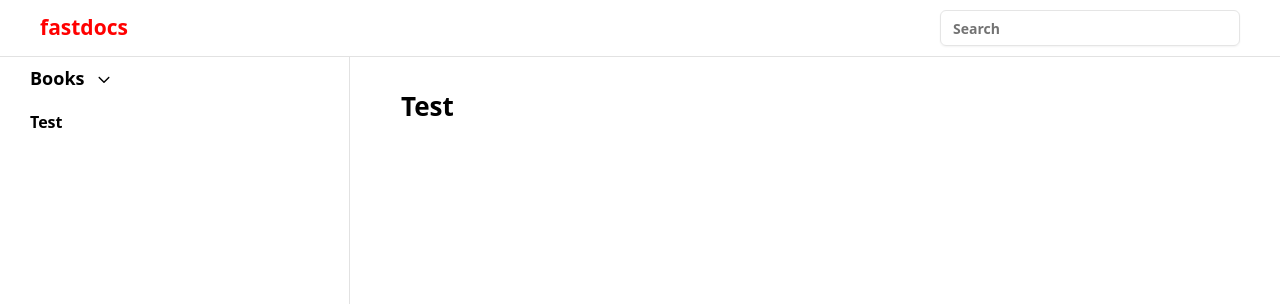
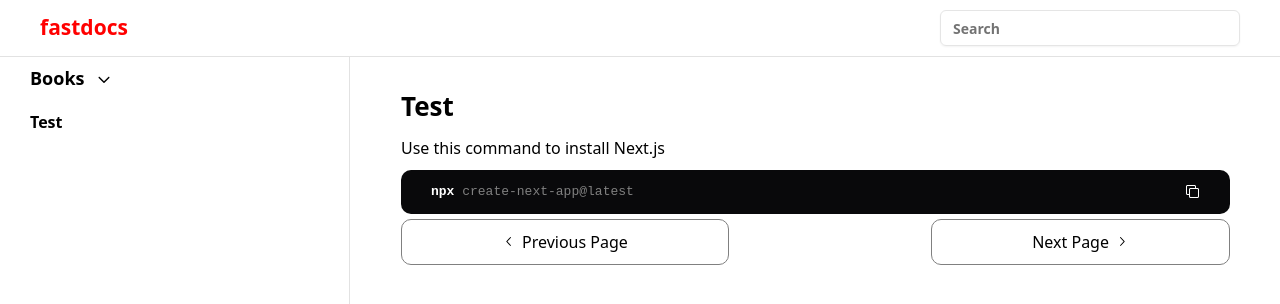
Before and after one commit to NikolajRask/fastdocs, a Next.js app: page / in a window 1280 px wide. Shown: the top 304 px of the page. Built offline with nearby package versions, Linux system fonts and the light colour scheme.

Commit message:
Added text component

```diff
--- a/src/app/page.tsx
+++ b/src/app/page.tsx
@@ -24,7 +24,7 @@ export default function Home() {
               <p>2</p>
           </Page>
           <Page
-            title={"Installation"}
+            title={"Installation2"}
           >
               <p>2</p>
           </Page>
--- a/src/docs/context/context.tsx
+++ b/src/docs/context/context.tsx
@@ -32,6 +32,8 @@ export const DocsProvider: React.FC<DocsProviderProps> = ({ children }) => {
     titles: string[]
   }[]>([])
   const [currentPage, setCurrentPage] = useState<string>(useSettings("defaultPage"))
+
+
 
   const addTitle = (title: string) => {
     setTitles((prev) => {
--- a/src/docs/pages/Installation.tsx
+++ b/src/docs/pages/Installation.tsx
@@ -1,10 +1,21 @@
 import React from 'react'
 import Title from '../ui/components/core/Title/Title'
+import Navigator from '../ui/components/core/Navigator/Navigator'
+import CommandPrompt from '../ui/components/core/CommandPrompt/CommandPrompt'
+import Text from '../ui/components/core/Text/Text'
 
 const Installation = () => {
   return (
     <div>
         <Title>Test</Title>
+        <Text>
+
+          Use this command to install Next.js
+        </Text>
+        <CommandPrompt
+          content="npx create-next-app@latest"
+        />
+        <Navigator/>
     </div>
   )
 }
--- a/src/docs/ui/components/Sidebar/Sidebar.tsx
+++ b/src/docs/ui/components/Sidebar/Sidebar.tsx
@@ -19,8 +19,8 @@ const Sidebar = ({
 }: SidebarProps) => {
   return (
     <div className={styles.sideBar}>
-      {sections?.map(section => {
-        return <SidebarSection name={section.name}>
+      {sections?.map((section, index) => {
+        return <SidebarSection key={index} name={section.name}>
           {
             section.titles.map((title, index) => {
               return (
--- /dev/null
+++ b/src/docs/ui/components/core/CommandPrompt/CommandPrompt.tsx
@@ -0,0 +1,37 @@
+import React from 'react'
+import styles from './commandprompt.module.scss'
+import { CopyIcon } from '@radix-ui/react-icons'
+
+interface CommandPromptProps {
+    content: string
+}
+
+const CommandPrompt = ({
+    content
+}: CommandPromptProps) => {
+
+    const copyText = async (text: string) => {
+        try {
+          await navigator.clipboard.writeText(text);
+        } catch (err) {
+          console.error("Failed to copy text: ", err);
+        }
+      };
+
+  return (
+    <div className={styles.commandprompt}>
+        <div>
+            <span className={styles.white}>{content.split(" ")[0]}</span>
+            <span className={styles.gray}>{content.replace(content.split(" ")[0]," ")}</span>
+        </div>
+        <CopyIcon
+            onClick={() => {
+                copyText(content)
+            }}
+            className={styles.copy}
+        />
+    </div>
+  )
+}
+
+export default CommandPrompt
--- /dev/null
+++ b/src/docs/ui/components/core/CommandPrompt/commandprompt.module.scss
@@ -0,0 +1,25 @@
+.commandprompt {
+    padding-block: 12px;
+    padding-inline: 30px;
+    border-radius: 10px;
+    background: rgb(9, 9, 11);
+    font-family: monospace;
+    display: flex;
+    align-items: center;
+    justify-content: space-between;
+    margin-block: 5px;
+
+    .white {
+        color: white;
+        font-weight: 600;
+    }
+
+    .gray {
+        color: gray;
+    }
+
+    .copy {
+        color: white;
+        cursor: pointer;
+    }
+}
--- /dev/null
+++ b/src/docs/ui/components/core/Navigator/Navigator.tsx
@@ -0,0 +1,20 @@
+import React from 'react'
+import styles from './navigator.module.scss'
+import { ChevronLeftIcon, ChevronRightIcon } from '@radix-ui/react-icons'
+
+const Navigator = () => {
+  return (
+    <div className={styles.navigator}>
+      <div className={styles.item}>
+        <ChevronLeftIcon/>
+        <span>Previous Page</span>
+      </div>
+      <div className={styles.item}>
+        <span>Next Page</span>
+        <ChevronRightIcon/>
+      </div>
+    </div>
+  )
+}
+
+export default Navigator
--- /dev/null
+++ b/src/docs/ui/components/core/Navigator/navigator.module.scss
@@ -0,0 +1,21 @@
+.navigator {
+    display: flex;
+    width: 100%;
+    align-items: center;
+    justify-content: space-between;
+
+    .item {
+        border-radius: 10px;
+        border: 1px solid gray;
+        padding-inline: 100px;
+        padding-block: 10px;
+        display: flex;
+        gap: 5px;
+        align-items: center;
+
+        &:hover {
+            background: rgba(0,0,0,0.1);
+            cursor: pointer;
+        }
+    }
+}
--- /dev/null
+++ b/src/docs/ui/components/core/Text/Text.tsx
@@ -0,0 +1,18 @@
+import React from 'react'
+import styles from '../core.module.scss'
+
+interface TextProps {
+    children: React.ReactNode
+}
+
+const Text = ({
+    children
+}: TextProps) => {
+  return (
+    <div className={styles.text}>
+      {children}
+    </div>
+  )
+}
+
+export default Text
--- a/src/docs/ui/components/core/core.module.scss
+++ b/src/docs/ui/components/core/core.module.scss
@@ -2,3 +2,9 @@
     font-size: 26px;
     font-weight: 600;
 }
+
+.text {
+    font-size: 16px;
+    font-weight: 400;
+    margin-block: 10px;
+}
```
Also changed, not shown: src/docs/ui/components/core/Navigator/index.ts (added).
